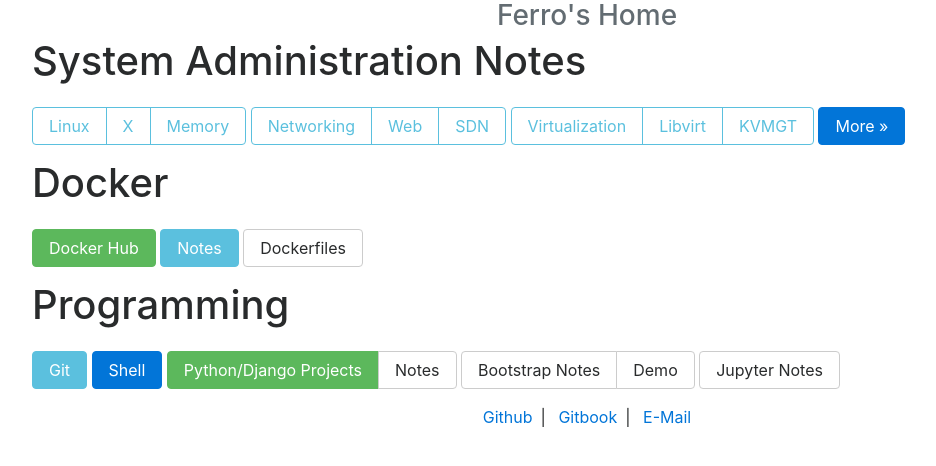
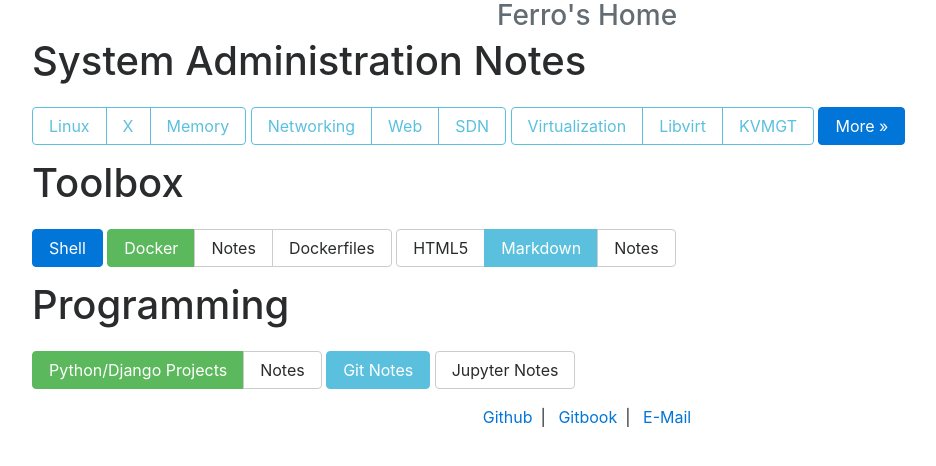
Before and after one commit to fzinfz/fzinfz.github.io, a plain HTML site: page index.html in a window 1280 px wide. Shown: the whole page, without its empty margins (53-989 px from the left). Drawn offline with nearby package versions, Linux system fonts and the light colour scheme; a script that the page names is missing.

Commit message:
Update index.html

```diff
--- a/index.html
+++ b/index.html
@@ -49,32 +49,34 @@
             </p>
         </div>
         <div class="container">
-            <h1>Docker</h1>
+            <h1>Toolbox</h1>
             <p>
-                <div>
-                    <a class="btn btn-success" href="https://hub.docker.com/r/fzinfz/" ID="dockerhub">Docker Hub</a>
-                    <a class="btn btn-info" href="https://www.ferro.pro/container/docker.html" ID="docker_notes">Notes</a>
+                <div class="btn-group" role="group" aria-label="Shell">
+                    <a class="btn btn-primary" href="https://github.com/fzinfz/scripts">Shell</a>
+                </div>
+                <div class="btn-group" role="group" aria-label="Docker">
+                    <a class="btn btn-success" href="https://hub.docker.com/r/fzinfz/" ID="dockerhub">Docker</a>
+                    <a class="btn btn-secondary" href="https://www.ferro.pro/container/docker.html" ID="docker_notes">Notes</a>
                     <a class="btn btn-secondary" href="https://github.com/fzinfz/docker-images" ID="dockerfile">Dockerfiles</a>
+                </div>
+                <div class="btn-group" role="group" aria-label="html">
+                    <a class="btn btn-secondary" href="https://html.ferro.pro/" ID="html5">HTML5</a>
+                    <a class="btn btn-info" href="https://html.ferro.pro/md.html" ID="html5">Markdown</a>
+                    <a class="btn btn-secondary" href="https://www.ferro.pro/dev/html.html" ID="html_notes">Notes</a>
+
                 </div>
             </p>
         </div>
         <div class="container">
             <h1>Programming</h1>
             <p>
-                <div class="btn-group" role="group" aria-label="Git">
-                    <a class="btn btn-info" href="https://www.ferro.pro/git.html">Git</a>
-                </div>
-                <div class="btn-group" role="group" aria-label="Shell">
-                    <a class="btn btn-primary" href="https://github.com/fzinfz/scripts">Shell</a>
-                </div>
                 <div class="btn-group" role="group" aria-label="Python">
                     <a class="btn btn-success" href="https://github.com/fzinfz?utf8=%E2%9C%93&tab=repositories&q=&type=source&language=python"
                         ID="py">Python/Django Projects</a>
                     <a class="btn btn-secondary" href="http://nbviewer.jupyter.org/github/fzinfz/scripts/blob/master/jupyter/py.ipynb" ID="py_notes">Notes</a>
                 </div>
-                <div class="btn-group" role="group" aria-label="html">
-                    <a class="btn btn-secondary" href="https://www.ferro.pro/dev/html.html" ID="html_notes">Bootstrap Notes</a>
-                    <a class="btn btn-secondary" href="https://html.ferro.pro/" ID="html_demo">Demo</a>
+                <div class="btn-group" role="group" aria-label="Git">
+                    <a class="btn btn-info" href="https://www.ferro.pro/git.html">Git Notes</a>
                 </div>
                 <div class="btn-group" role="group" aria-label="Jupyer">
                     <a class="btn btn-secondary" href="http://nbviewer.jupyter.org/github/fzinfz/scripts/tree/master/jupyter/" ID="jupyter">Jupyter Notes</a>
```
